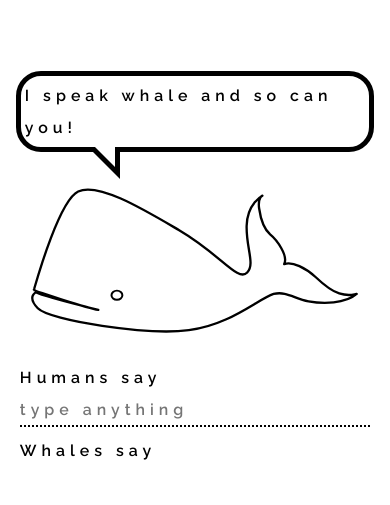
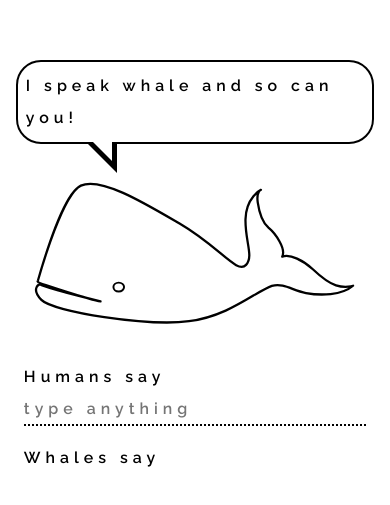
Before and after one commit to DeepOringe/WhaleTalk, a plain HTML site: page index.html in a window 390 px wide. Shown: the part 151-656 px from the top of the page. Drawn offline with Linux system fonts and the light colour scheme.

Commit message:
Correct #header tag

```diff
--- a/style.css
+++ b/style.css
@@ -119,9 +119,9 @@ input[type=text]{
 
 @media all and (max-width: 600px){
 	div{
-		padding: .25rem;
+		padding: .5rem;
 	}
-	header{
+	#header{
 		border: 2px solid #000;
 	}
 	input[type=text]{
```
